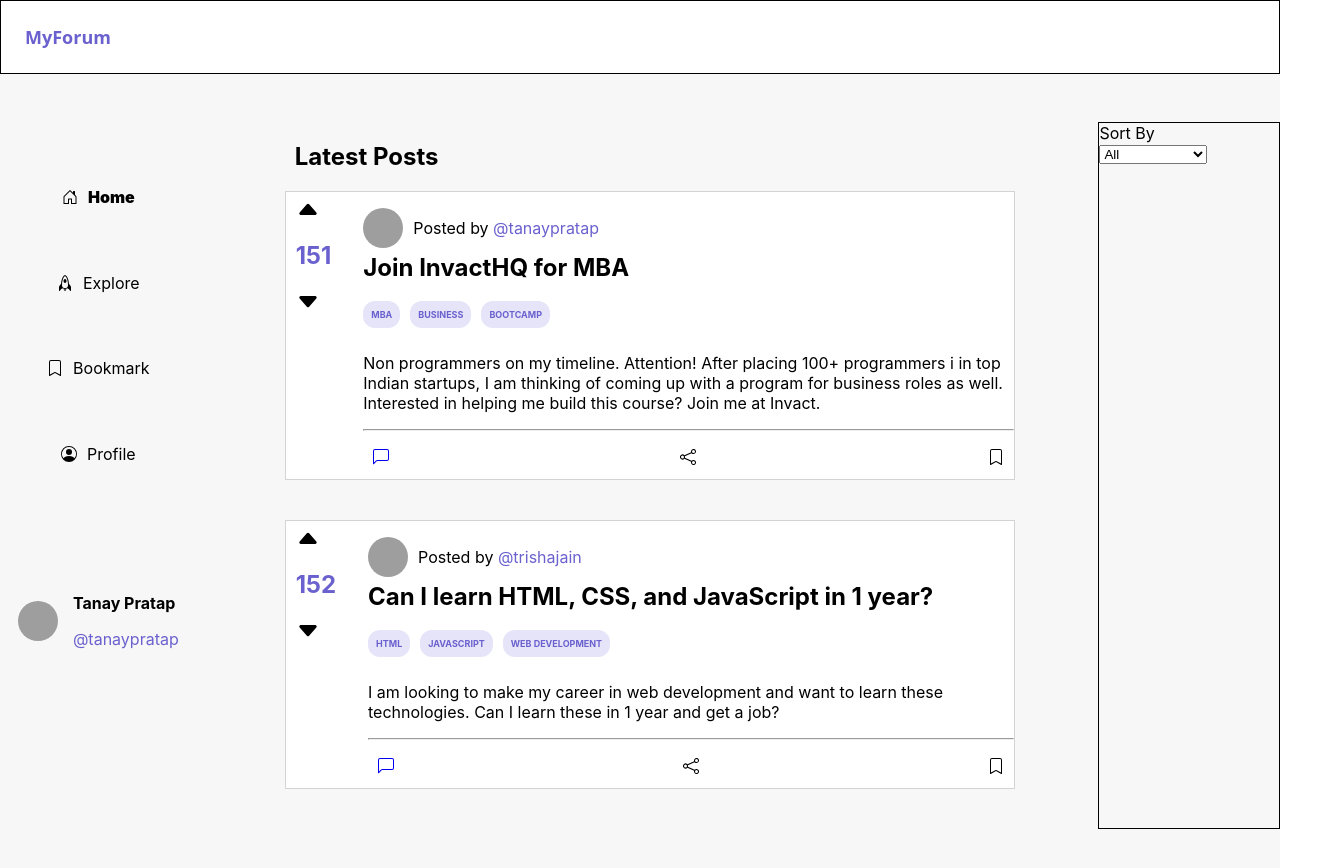
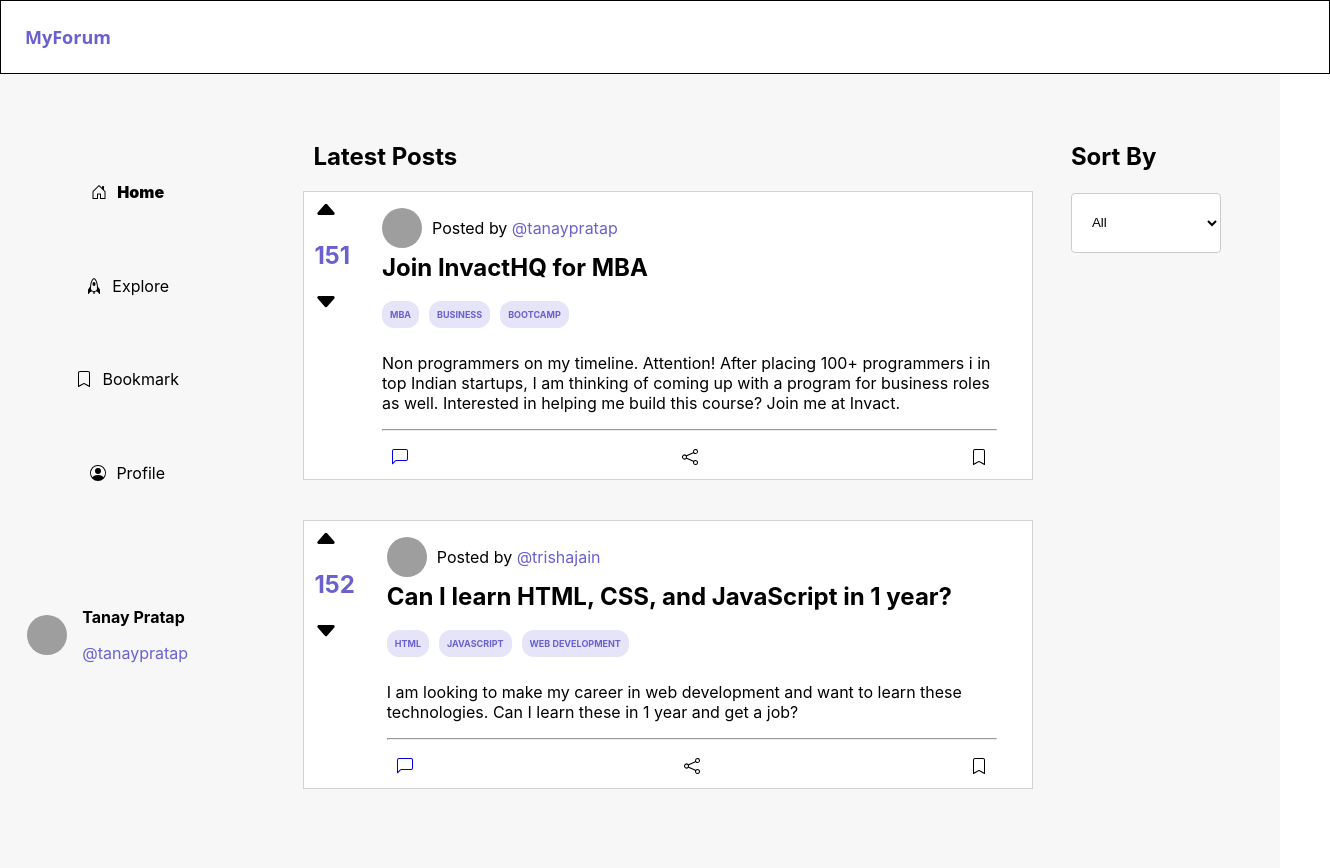
Before and after one commit to akshaykamath45/Machine-Coding-Round-4, a React (Create React App) app: page / in a window 1280 px wide. Shown: the top 868 px of the page, 1330 px wide, since content can reach past the window. Built offline with nearby package versions, Linux system fonts and the light colour scheme; grey boxes are pictures that could not be loaded.

Commit message:
style : making responsive design

```diff
--- a/src/App.css
+++ b/src/App.css
@@ -1,10 +1,11 @@
 .layout {
   display: grid;
   grid-template-areas:
-    "header header header header "
-    "sidebar sidebar  sidebar profile"
-    "sortby sortby  main  main"
-    "sortby sortby  main  main";
+    "header header header "
+    "sidebar sidebar  sidebar"
+    "sortby sortby sortby"
+    "main  main  main"
+    "main  main  main";
   grid-gap: 3rem;
   background-color: rgb(247 247 247);
 }
@@ -14,6 +15,7 @@
   border: 1px solid black;
   padding: 24px;
   background-color: white;
+  width: 100vw;
   color: rgb(106 97 206);
   font-family: system-ui, -apple-system, BlinkMacSystemFont, "Segoe UI", Roboto,
     Oxygen, Ubuntu, Cantarell, "Open Sans", "Helvetica Neue", sans-serif;
@@ -26,9 +28,10 @@
   /* border: 1px solid black; */
   display: flex;
   flex-direction: row;
-  justify-content: space-evenly;
+  gap: 14px;
   align-items: center;
   font-weight: 400;
+  margin-left: 40px;
 }
 .sidebar-tab {
   display: flex;
@@ -48,39 +51,113 @@
 
 .sort-by {
   grid-area: sortby;
-  border: 1px solid black;
+  display: flex;
+  justify-content: center;
+  gap: 15px;
+  /* border: 1px solid black; */
+}
+.sort-card {
+  display: flex;
+  gap: 24px;
+  align-items: center;
+  margin-left: -65px;
 }
 .profile {
   /* border: 1px solid black; */
   grid-area: profile;
 }
-.header:hover{
+.header:hover {
   cursor: pointer;
 }
 .add-color {
   color: rgb(106 97 206);
 }
-.profile-card{
+.profile-card {
   display: flex;
   align-items: center;
-  gap:15px;
+  gap: 15px;
   justify-content: center;
 }
+.select-tag {
+  width: 150px;
+  border: 1px solid black;
+  border-radius: 4px;
+  padding: 0px 16;
+  height: 60px;
+}
 
-@media  (min-width:768px)
-{
-  .layout{
+.select-tag option {
+  padding: 8px 16px;
+  color: #333;
+  font-size: 16px;
+}
+
+.select-tag option:hover {
+  background-color: #b08d8d;
+}
+
+.select-tag option:selected {
+  background-color: #9e9e9e;
+  color: #fff;
+}
+
+@media (min-width: 768px) {
+  .layout {
     grid-template-areas:
-    "header header header header "
-    "sidebar main  sortby sortby"
-    "sidebar main  sortby sortby"
-    "profile main  sortby sortby";
+      "header header header header "
+      "sidebar main  sortby sortby"
+      "sidebar main  sortby sortby"
+      "profile main  sortby sortby";
   }
-  .sidebar{
+  .sidebar {
     display: flex;
     flex-direction: column;
     justify-content: space-evenly;
     align-items: center;
     font-weight: 400;
   }
+  .select-tag {
+    width: 100px;
+    border: 1px solid #ccc;
+    /* border-radius: 0px; */
+    padding: 8px 16px;
+    background-color: #fff;
+  }
+  .sort-by {
+    grid-area: sortby;
+    display: flex;
+    flex-direction: column;
+    justify-content: flex-start;
+    /* justify-content: center;
+    gap:15px */
+    /* border: 1px solid black; */
+  }
+  .select-tag {
+    width: 150px;
+    border: 1px solid #ccc;
+    border-radius: 4px;
+    padding: 8px 16px;
+    background-color: #fff;
+  }
+
+  .select-tag option {
+    padding: 8px 16px;
+    color: #333;
+    font-size: 16px;
+  }
+
+  .select-tag option:hover {
+    background-color: #b08d8d;
+  }
+
+  .select-tag option:selected {
+    background-color: #9e9e9e;
+    color: #fff;
+  }
+  .sort-card {
+    display: flex;
+    flex-direction: column;
+    align-items: flex-start;
+    gap: 2px;
+  }
 }
--- a/src/App.js
+++ b/src/App.js
@@ -1,6 +1,6 @@
 import "./App.css";
 import { Routes, Route, useNavigate } from "react-router-dom";
-import { Sidebar } from "./components/Sidebar";
+
 import { Home } from "./pages/Home";
 import { SinglePost } from "./pages/SinglePost";
 import { useContext } from "react";
@@ -105,13 +105,17 @@ function App() {
           </Routes>
         </div>
         <div className="sort-by">
-          <div className="sort-card">Sort By</div>
-          <select onChange={handleSort}>
-            <option value="All">All</option>
-            <option>Latest Votes</option>
-            <option value="Most-Upvotes">Most Upvoted</option>
-            <option value="Least-Upvotes">Least Upvoted</option>
-          </select>
+          <div className="sort-card">
+          <h2>Sort By</h2>
+
+<select onChange={handleSort} className="select-tag">
+  <option value="All">All</option>
+  <option>Latest Votes</option>
+  <option value="Most-Upvotes">Most Upvoted</option>
+  <option value="Least-Upvotes">Least Upvoted</option>
+</select>
+          </div>
+
         </div>
       </div>
     </div>
--- a/src/pages/Home.css
+++ b/src/pages/Home.css
@@ -1,20 +1,21 @@
 .home-page {
-  width: 770px;
+  width: 450px;
 }
-.content-header{
-    text-align: left;
-    margin-left: 50px;
+.content-header {
+  text-align: left;
+  margin-left: 50px;
 }
 .landing-card {
   display: grid;
   grid-template-areas:
     "counter maincontent maincontent "
-    "counter maincontent maincontent ";
+    " maincontent maincontent ";
   border: 1px solid lightgray;
   grid-gap: 2rem;
   margin-bottom: 40px;
   margin-left: 40px;
   background-color: white;
+
 }
 
 .counter {
@@ -27,6 +28,7 @@
 .card-content {
   grid-area: maincontent;
   text-align: left;
+  padding-right: 35px;
 }
 .post-tags {
   display: flex;
@@ -79,3 +81,15 @@
 .hover-btn:hover {
   cursor: pointer;
 }
+
+
+@media screen and (min-width:768px) {
+ .landing-card{
+  grid-template-areas:
+  "counter maincontent maincontent "
+  "counter maincontent maincontent ";
+ }
+ .home-page {
+  width: 770px;
+}
+}
--- a/src/pages/SinglePost.css
+++ b/src/pages/SinglePost.css
@@ -1,5 +1,5 @@
 .single-post-page {
-  width: 770px;
+  width: 450px;
 
 }
 .landing-card {
@@ -115,3 +115,13 @@
 .hover-btn:hover {
   cursor: pointer;
 }
+@media screen and (min-width:768px) {
+  .landing-card{
+   grid-template-areas:
+   "counter maincontent maincontent "
+   "counter maincontent maincontent ";
+  }
+  .single-post-page {
+   width: 770px;
+ }
+ }
```
Also changed, not shown: src/pages/Home.jsx (+10 -13 lines).
